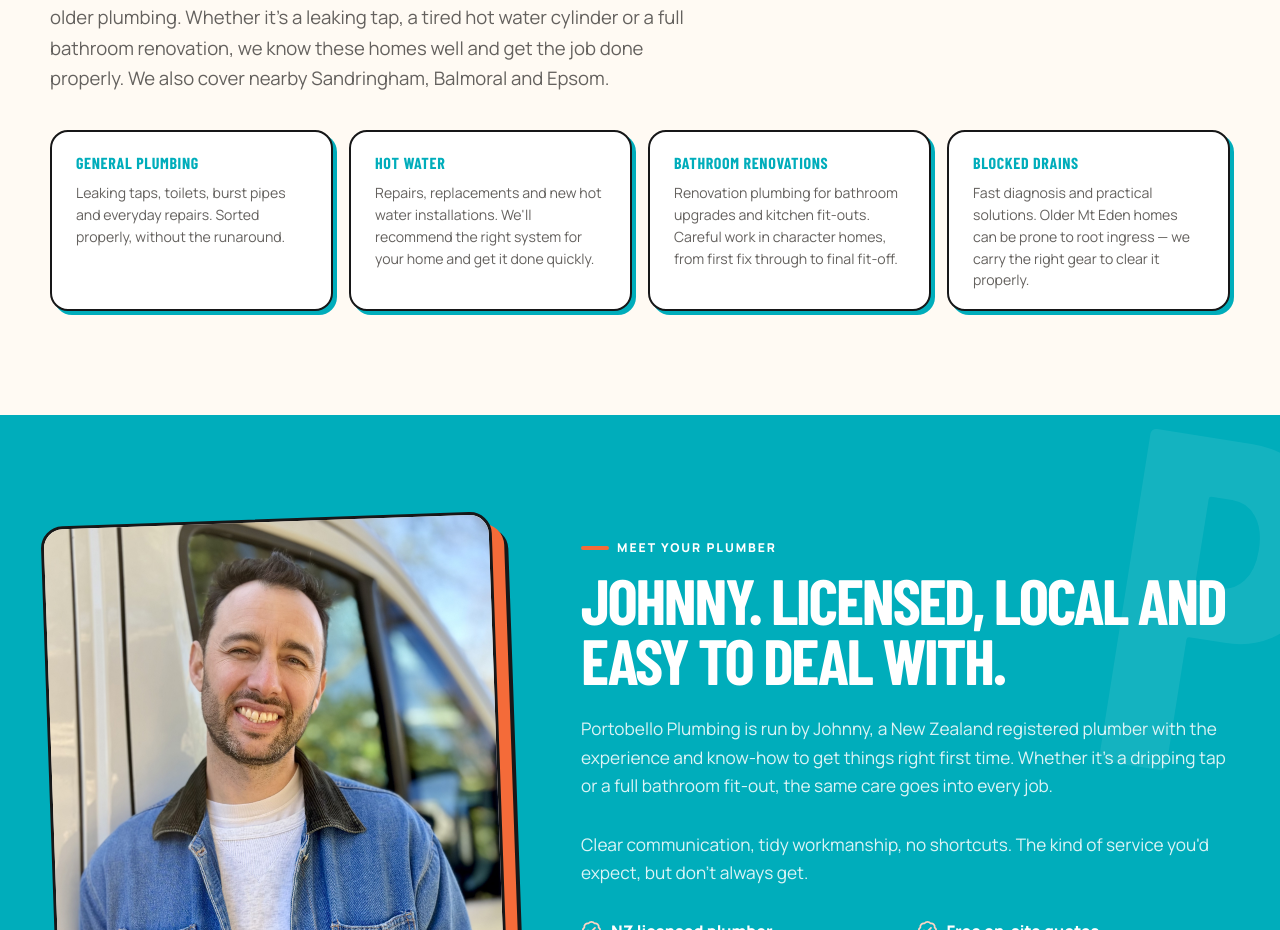
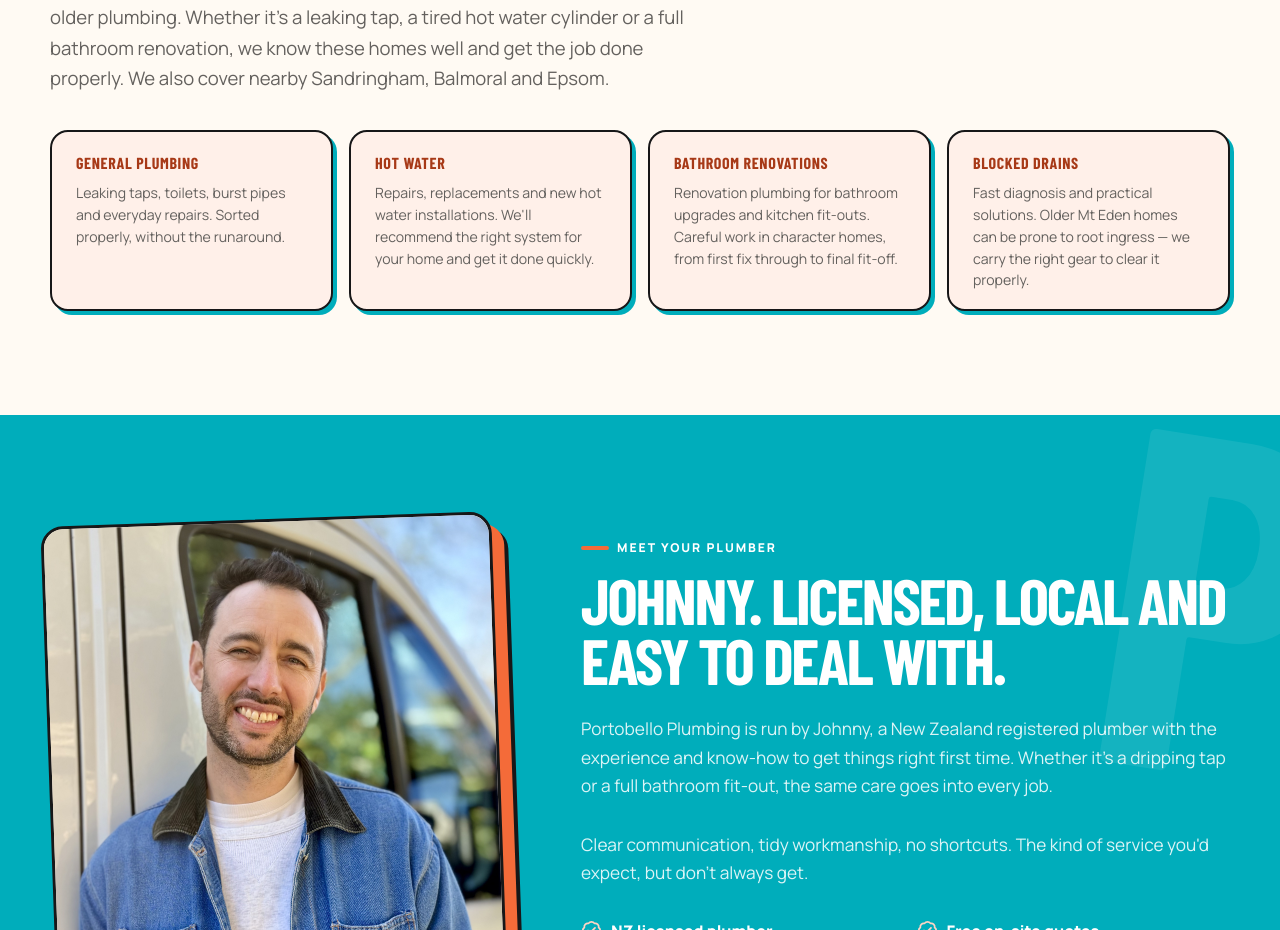
Before and after one commit to johnnyelton85/Portobello-Website-, a Next.js app: page /plumber-mt-eden in a window 1280 px wide. Shown: the part 926-1856 px from the top of the page. Built offline with nearby package versions, Linux system fonts and the light colour scheme; a web font is replaced by a local one.

Commit message:
Landing page service cards: orange headers and peach background
Co-authored-by: johnnyelton85 <johnnyelton85@users.noreply.github.com>

```diff
--- a/app/globals.css
+++ b/app/globals.css
@@ -1085,7 +1085,7 @@ main {
   padding: 18px 24px;
   border: 2px solid var(--ink);
   border-radius: 18px;
-  background: var(--paper);
+  background: var(--orange-soft);
   box-shadow: 4px 4px 0 var(--teal);
 }
 
@@ -1094,7 +1094,7 @@ main {
   font-family: var(--font-display), sans-serif;
   font-size: 1rem;
   font-weight: 700;
-  color: var(--teal-dark);
+  color: var(--orange-dark);
   text-transform: uppercase;
   letter-spacing: 0.04em;
 }
```
